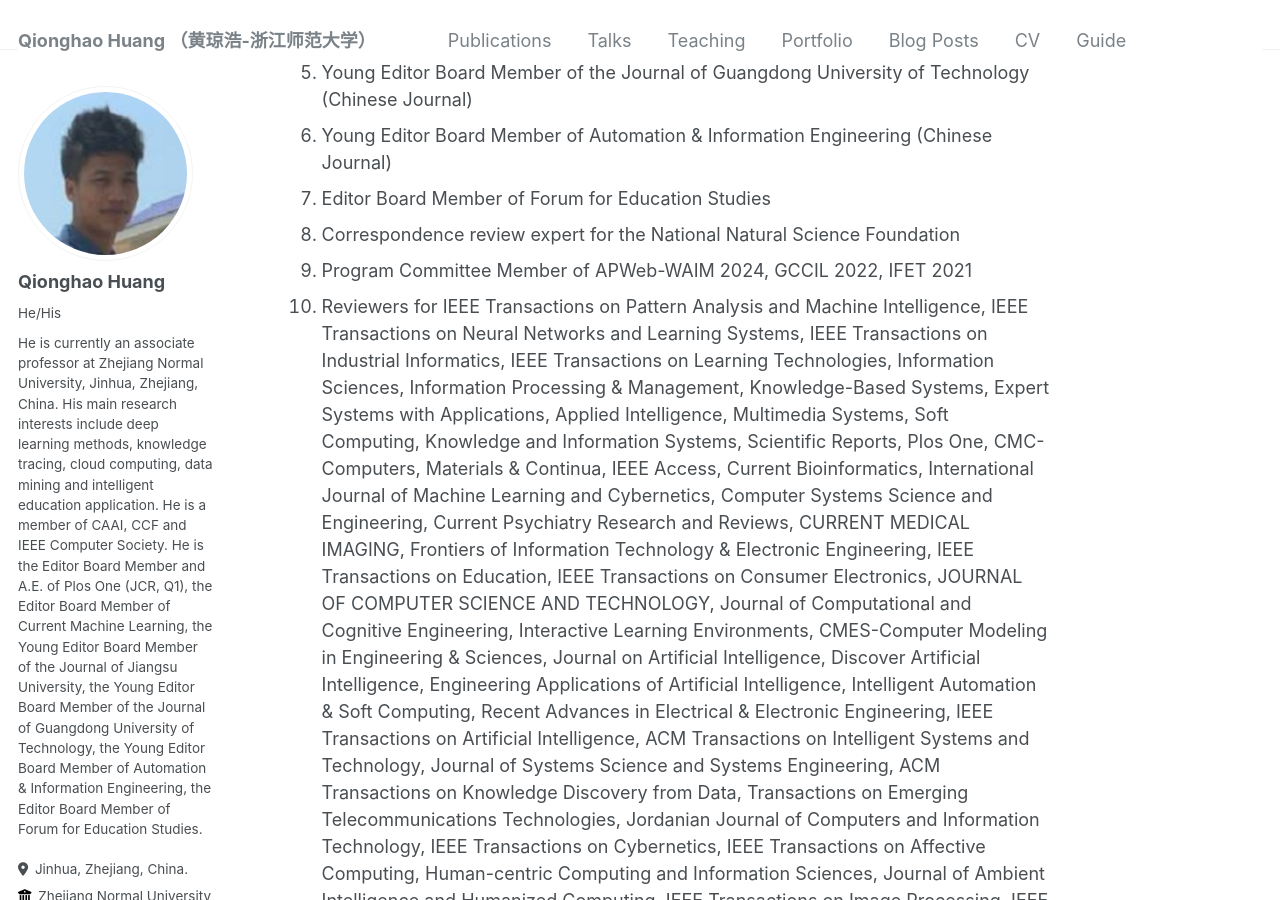
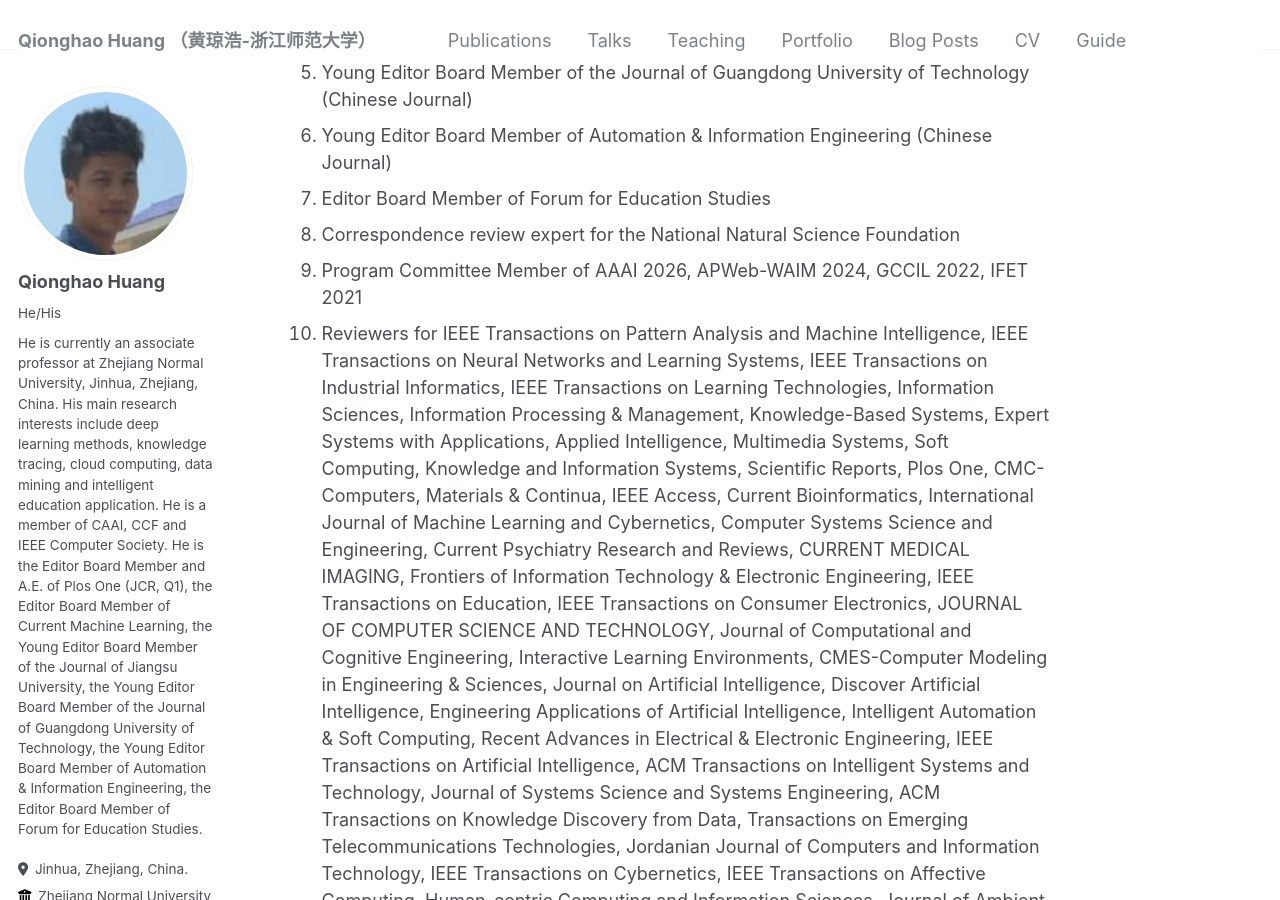
Before and after one commit to qhhuang-ai/qhhuang-ai.github.io, a Jekyll site: the page built from _pages/about.md, in a window 1280 px wide and 900 px high, scrolled down 10180 px. Built offline with Jekyll 4.4.1, drawn with Linux system fonts in a browser that asks for light colours; some web fonts are replaced; a script that is not in the unit is left out; comment, search, counter and statistics services are not loaded.

Commit message:
update CV!

```diff
--- a/_pages/about.md
+++ b/_pages/about.md
@@ -105,6 +105,6 @@ Service and leadership
 1. Young Editor Board Member of Automation & Information Engineering (Chinese Journal)
 1. Editor Board Member of Forum for Education Studies
 1. Correspondence review expert for the National Natural Science Foundation
-1. Program Committee Member of APWeb-WAIM 2024, GCCIL 2022, IFET 2021
+1. Program Committee Member of AAAI 2026, APWeb-WAIM 2024, GCCIL 2022, IFET 2021
 1. Reviewers for IEEE Transactions on Pattern Analysis and Machine Intelligence, IEEE Transactions on Neural Networks and Learning Systems, IEEE Transactions on Industrial Informatics, IEEE Transactions on Learning Technologies, Information Sciences, Information Processing & Management, Knowledge-Based Systems, Expert Systems with Applications, Applied Intelligence, Multimedia Systems, Soft Computing, Knowledge and Information Systems, Scientific Reports, Plos One, CMC-Computers, Materials & Continua,  IEEE Access, Current Bioinformatics, International Journal of Machine Learning and Cybernetics, Computer Systems Science and Engineering, Current Psychiatry Research and Reviews, CURRENT MEDICAL IMAGING,  Frontiers of Information Technology & Electronic Engineering, IEEE Transactions on Education, IEEE Transactions on Consumer Electronics, JOURNAL OF COMPUTER SCIENCE AND TECHNOLOGY, Journal of Computational and Cognitive Engineering, Interactive Learning Environments, CMES-Computer Modeling in Engineering & Sciences, Journal on Artificial Intelligence, Discover Artificial Intelligence, Engineering Applications of Artificial Intelligence,
 Intelligent Automation & Soft Computing, Recent Advances in Electrical & Electronic Engineering, IEEE Transactions on Artificial Intelligence, ACM Transactions on Intelligent Systems and Technology, Journal of Systems Science and Systems Engineering, ACM Transactions on Knowledge  Discovery from Data, Transactions on Emerging Telecommunications Technologies, Jordanian Journal of Computers and Information Technology, IEEE Transactions on Cybernetics, IEEE Transactions on Affective Computing, Human-centric Computing and Information Sciences, Journal of Ambient Intelligence and Humanized Computing, IEEE Transactions on Image Processing, IEEE Transactions on Multimedia, ACM Transactions on Multimedia Computing, Communications, and Applications, IEEE Journal of Biomedical and Health Informatics, Automatika: Journal for Control, Measurement, Electronics, Computing and Communications, International Journal of Data Science and Analytics, Neural Processing Letters...
```
